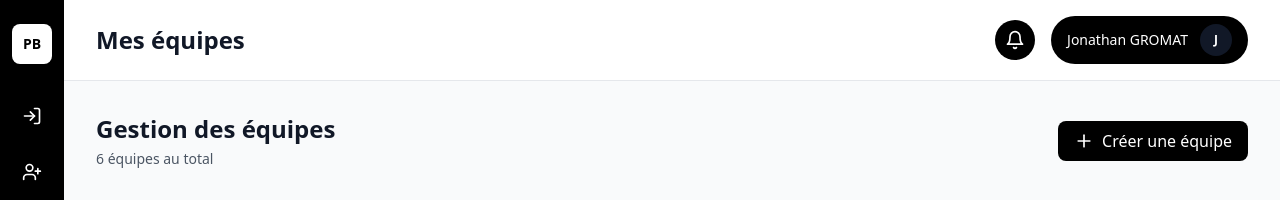
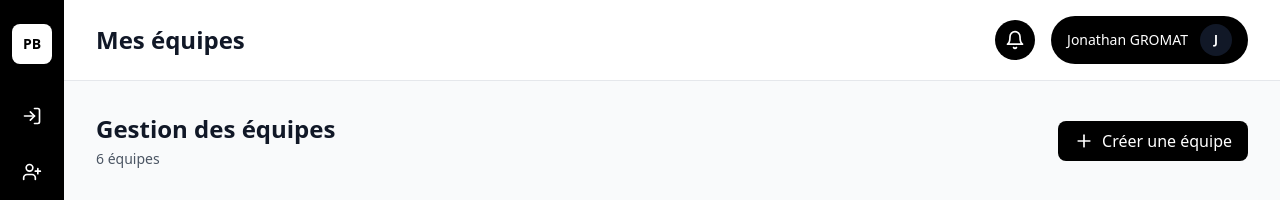
Before and after one commit to CharlesNts/TimeManager, a React (Vite) app in the folder frontend/: page /teams in a window 1280 px wide. Shown: the top 200 px of the page. Built offline with nearby package versions, Linux system fonts and the light colour scheme.

Commit message:
Fixed le fait que le manager ne pouvait pas créé d'équipes

```diff
--- a/frontend/src/pages/TeamsList.jsx
+++ b/frontend/src/pages/TeamsList.jsx
@@ -169,18 +169,15 @@ export default function TeamsList() {
           <div className="flex items-center justify-between mb-8">
             <div>
               <h2 className="text-2xl font-semibold text-gray-900">
-                {currentRole === 'CEO' ? 'Gestion des équipes' : 'Mon équipe'}
+                {currentRole === 'CEO' ? 'Gestion des équipes' : 'Mes équipes'}
               </h2>
               <p className="text-sm text-gray-600 mt-1">
-                {currentRole === 'CEO'
-                  ? `${filteredTeams.length} ${filteredTeams.length > 1 ? 'équipes' : 'équipe'} au total`
-                  : 'Vous êtes manager de cette équipe'
-                }
+                {filteredTeams.length} {filteredTeams.length > 1 ? 'équipes' : 'équipe'}
               </p>
             </div>
 
-            {/* Bouton Créer une équipe - Visible selon les règles métier */}
-            {(currentRole === 'CEO' || (currentRole === 'MANAGER' && filteredTeams.length === 0)) && (
+            {/* Bouton Créer une équipe - Visible pour MANAGER et CEO */}
+            {(currentRole === 'MANAGER' || currentRole === 'CEO') && (
               <button
                 onClick={handleCreateTeam}
                 className="flex items-center px-4 py-2 bg-black text-white rounded-lg font-medium"
```
